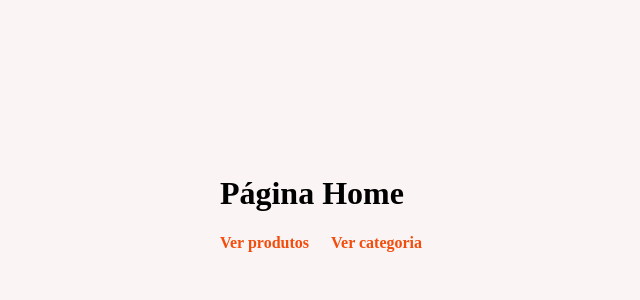
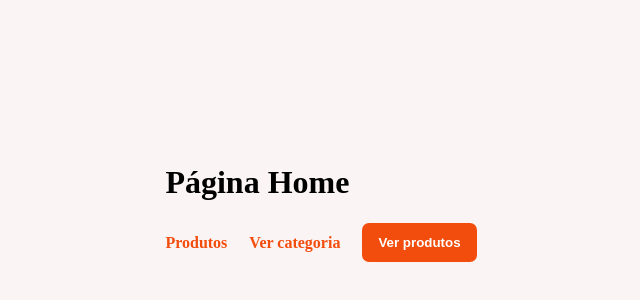
Before and after one commit to macedocmateus/react-router, a React (Vite) app: page / in a window 1280 px wide. Shown: the part 198-498 px from the top of the page, without its empty margins (319-959 px from the left). Built offline with nearby package versions, Linux system fonts and the light colour scheme.

Commit message:
add useNavigate for navigate through method

```diff
--- a/src/main.css
+++ b/src/main.css
@@ -52,3 +52,13 @@ strong {
     color: #f24d0d;
     text-transform: uppercase;
 }
+
+button {
+    background-color: #f24d0d;
+    padding: 12px 16px;
+    border-radius: 7px;
+    border: none;
+    color: white;
+
+    cursor: pointer;
+}
--- a/src/pages/Home.tsx
+++ b/src/pages/Home.tsx
@@ -1,13 +1,25 @@
+import { useNavigate } from "react-router";
+
 export function Home() {
+    const navigate = useNavigate();
+
+    function productsOpen() {
+        navigate("/products");
+    }
+
     return (
         <div>
             <h1>Página Home</h1>
 
             <nav>
-                <a href="/products"> Ver produtos</a>
+                <a href="/products"> Produtos</a>
 
                 {/* Criando uma categoria */}
                 <a href="/products?category=tvs&price=70"> Ver categoria</a>
+
+                <button type="button" onClick={productsOpen}>
+                    Ver produtos
+                </button>
             </nav>
         </div>
     );
```
